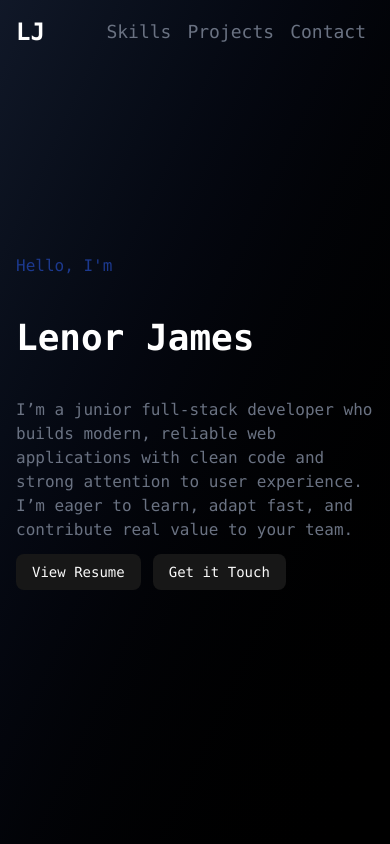
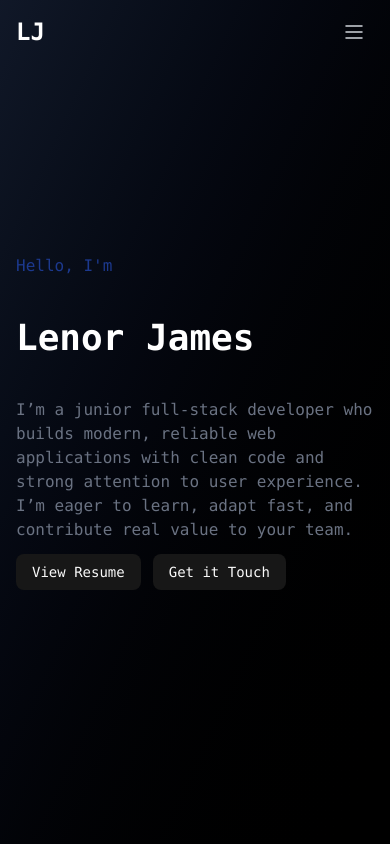
Before and after one commit to RenoaJamezu/JameroLenor, a React (Vite) app: page / in a window 390 px wide. Shown: the top 844 px of the page. Built offline with nearby package versions, Linux system fonts and the light colour scheme; a web font is replaced by a local one.

Commit message:
fix: update Navbar and Hero components for improved navigation and styling

```diff
--- a/src/components/Navbar.tsx
+++ b/src/components/Navbar.tsx
@@ -1,39 +1,94 @@
-import { useEffect, useState } from "react";
+import { useEffect, useState } from "react"
 
-export default function Navbar() {
-  const [scrolled, setScrolled] = useState(false);
-
-  useEffect(() => {
-    const onScroll = () => setScrolled(window.scrollY > 10);
-    window.addEventListener("scroll", onScroll);
-    onScroll();
-    return () => window.removeEventListener("scroll", onScroll);
-  }, []);
-
-  const section = [
+const sections = [
   { to: "skills", label: "Skills" },
   { to: "projects", label: "Projects" },
   { to: "contact", label: "Contact" },
 ]
 
+export default function Navbar() {
+  const [scrolled, setScrolled] = useState(false)
+  const [open, setOpen] = useState(false)
+
+  useEffect(() => {
+    const onScroll = () => setScrolled(window.scrollY > 10)
+    window.addEventListener("scroll", onScroll)
+    onScroll()
+    return () => window.removeEventListener("scroll", onScroll)
+  }, [])
+
+  useEffect(() => {
+    const handleResize = () => {
+      if (window.innerWidth >= 640) setOpen(false)
+    }
+    window.addEventListener("resize", handleResize)
+    return () => window.removeEventListener("resize", handleResize)
+  }, [])
+
+  const handleNavClick = () => setOpen(false)
+
   return (
-    <header className={`fixed top-0 w-full h-16 sm:h-20 z-50 transition-colors px-4 md:px-20 flex items-center justify-between caret-transparent font-mono
-      ${scrolled
-        ? "backdrop-blur-xs bg-gray-950/50 shadow "
+    <header
+      className={`fixed top-0 w-full z-50 transition-colors font-mono caret-transparent ${
+        scrolled
+          ? "backdrop-blur-sm bg-gray-950/70 border-b border-gray-800"
           : "bg-transparent"
-      }`}>
-      <a href="#hero"><h1 className="text-2xl font-bold text-white">LJ</h1></a>
+      }`}
+    >
+      <div className="mx-auto flex h-16 sm:h-20 max-w-6xl items-center justify-between px-4 sm:px-6 md:px-10">
+        <a href="#hero" className="text-2xl font-bold text-white">
+          LJ
+        </a>
 
-      <div>
-        {section.map(({ to, label }) => (
+        <nav className="hidden sm:flex items-center gap-1">
+          {sections.map(({ to, label }) => (
             <a
+              key={to}
               href={`#${to}`}
+              className="rounded-md px-3 py-2 text-sm font-medium text-gray-400 transition-colors hover:text-white focus-visible:outline-none focus-visible:ring-2 focus-visible:ring-blue-500"
+            >
+              {label}
+            </a>
+          ))}
+        </nav>
+
+        <button
+          type="button"
+          aria-label={open ? "Close menu" : "Open menu"}
+          aria-expanded={open}
+          onClick={() => setOpen((v) => !v)}
+          className="sm:hidden inline-flex items-center justify-center rounded-md p-2 text-gray-300 transition-colors hover:bg-gray-800 hover:text-white focus-visible:outline-none focus-visible:ring-2 focus-visible:ring-blue-500"
+        >
+          {open ? (
+            <svg xmlns="http://www.w3.org/2000/svg" className="h-6 w-6" fill="none" viewBox="0 0 24 24" stroke="currentColor">
+              <path strokeLinecap="round" strokeLinejoin="round" strokeWidth="1.5" d="M6 18 18 6M6 6l12 12" />
+            </svg>
+          ) : (
+            <svg xmlns="http://www.w3.org/2000/svg" className="h-6 w-6" fill="none" viewBox="0 0 24 24" stroke="currentColor">
+              <path strokeLinecap="round" strokeLinejoin="round" strokeWidth="1.5" d="M4 6h16M4 12h16M4 18h16" />
+            </svg>
+          )}
+        </button>
+      </div>
+
+      <div
+        className={`sm:hidden overflow-hidden transition-[max-height,opacity] duration-300 ${
+          open ? "max-h-60 opacity-100" : "max-h-0 opacity-0 pointer-events-none"
+        }`}
+      >
+        <div className="flex flex-col gap-1 bg-gray-950/95 p-4">
+          {sections.map(({ to, label }) => (
+            <a
               key={to}
-            className="text-gray-500 text-lg font-medium mx-2 transition-all duration-300 hover:text-white">
+              href={`#${to}`}
+              onClick={handleNavClick}
+              className="rounded-md px-3 py-2 text-sm font-medium text-gray-200 transition-colors hover:bg-gray-900 hover:text-white focus-visible:outline-none focus-visible:ring-2 focus-visible:ring-blue-500"
+            >
               {label}
             </a>
           ))}
         </div>
+      </div>
     </header>
   )
 }
--- a/src/pages/dashboard/Hero.tsx
+++ b/src/pages/dashboard/Hero.tsx
@@ -11,11 +11,15 @@ export default function Hero() {
         </div>
 
         <div className="space-x-3">
-          <Button>
+          <Button
+            className="hover:bg-blue-950"
+          >
             View Resume
           </Button>
-          <Button>
-            Get it Touch
+          <Button
+            className="hover:bg-blue-950"
+          >
+            <a href="#contact">Get it Touch</a>
           </Button>
         </div>
 
```
Lines whose indentation alone changed are shown as unchanged.
